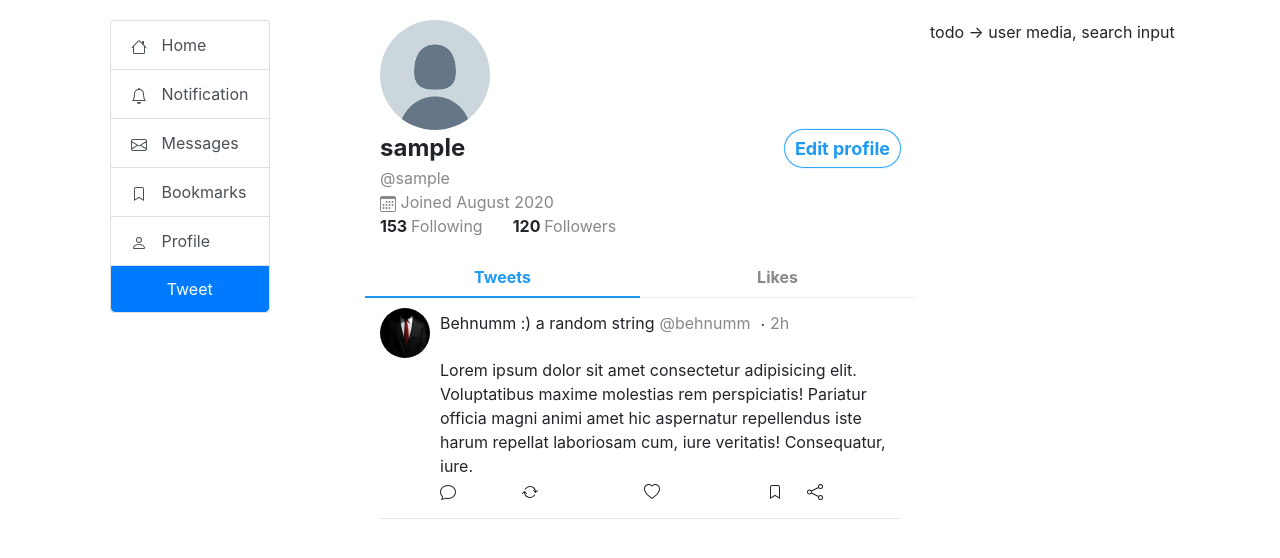
After one commit to behnambm/tweety, a Flask app: a page that uses app/templates/base.html in a window 1280 px wide. The commit adds this page. Shown: the top 558 px of the page. Run offline with Flask 2, Linux system fonts and the light colour scheme; the visitor is signed in with stand-in values (Sample User, id 1); data comes from the database, SQL or seed files in the repository; some libraries are stand-ins or nearby versions.

Commit message:
basics of profile page

```diff
--- a/app/models.py
+++ b/app/models.py
@@ -23,12 +23,12 @@ class User(db.Model, UserMixin):
     email = db.Column(db.String(255), unique=True)
     password = db.Column(db.String(255), nullable=False)
     active = db.Column(db.Boolean())
-    confirmed_at = db.Column(db.DateTime())
+    confirmed_at = db.Column(db.DateTime(), default=datetime.utcnow)
     last_login_at = db.Column(db.DateTime())
     current_login_at = db.Column(db.DateTime())
     last_login_ip = db.Column(db.String(100))
     current_login_ip = db.Column(db.String(100))
-    avatar_path = db.Column(db.String, default='/img/person.png')
+    avatar_path = db.Column(db.String, default='static/img/person.png')
     login_count = db.Column(db.Integer)
     roles = db.relationship('Role',
                             secondary=roles_users,
--- a/app/static/css/style.css
+++ b/app/static/css/style.css
@@ -205,3 +205,86 @@
 .active-line{
     border-bottom: 2px solid #FFF;
 }
+
+.user-display-name{
+    font-size: 24px;
+}
+
+.user-image img {
+    max-width: 110px;
+    max-height: 110px;
+    border-radius: 50%;
+}
+
+#edit-user-info-btn{
+    background-color: #fff;
+    outline: none;
+    border: none;
+    box-shadow: 0 0 1px 1px #19a0ff;
+    border-radius: 20px;
+    padding: 5px 10px;
+    color: #1e9af1;
+    font-size: 18px;
+    font-weight: bold;
+    float: right;
+}
+
+#edit-user-info-btn:hover{
+    background-color: rgb(30 154 241 / 0.1);
+}
+
+.user-username{
+    color: #888;
+}
+
+.joined-date {
+    color: #888;
+}
+
+.user-following{
+    float: left;
+    margin-right: 30px;
+}
+
+.tc{
+    text-align: center;
+}
+
+.bold{
+    font-weight: bold;
+}
+.follow-count{
+    font-weight: bold;
+}
+
+.follow-count span{
+    font-weight: normal;
+}
+
+.gray{
+    color: #888;
+}
+
+.user-timeline{
+    padding-top: 20px;
+}
+
+.user-timeline-actions{
+    margin-bottom: 10px;
+}
+
+.user-timeline-actions .timeline-action{
+    padding: 7px 0;
+    border-bottom: 0.01em solid #eee;
+
+}
+
+.user-timeline-actions .timeline-action.active{
+    color: #1e9af1;
+    border-bottom: 2px solid #1e9af1;
+}
+
+.user-timeline-actions .timeline-action:hover{
+    color: #1e9af1;
+    background-color: rgb(30 154 241 / 0.07);
+}
--- a/app/templates/base.html
+++ b/app/templates/base.html
@@ -18,12 +18,7 @@
         </div>
     </div>
 
-    {% include 'post_tweet.html' %}
 
-    {% include 'message_alert.html' %}
-    <div class="container-fluid-bottom-menu">
-        {% include 'bottom_side_menu.html' %}
-    </div>
     <!-- Optional JavaScript -->
     <!-- jQuery first, then Popper.js, then Bootstrap JS -->
     <script src="{{ url_for('static', filename='js/jquery-3.5.1.js') }}"></script>
--- a/app/templates/bottom_side_menu.html
+++ b/app/templates/bottom_side_menu.html
@@ -8,7 +8,7 @@
     </button>
 
     <div class="row" style="background-color: #19a0ff;">
-        <a class="col-3 active-line" href="">
+        <a class="col-3 {% if home_active %}active-line{% endif %}" href="">
             <svg width="1em" height="1em" viewBox="0 0 16 16" class="bi bi-house-fill" fill="currentColor" xmlns="http://www.w3.org/2000/svg">
               <path fill-rule="evenodd" d="M8 3.293l6 6V13.5a1.5 1.5 0 0 1-1.5 1.5h-9A1.5 1.5 0 0 1 2 13.5V9.293l6-6zm5-.793V6l-2-2V2.5a.5.5 0 0 1 .5-.5h1a.5.5 0 0 1 .5.5z"/>
               <path fill-rule="evenodd" d="M7.293 1.5a1 1 0 0 1 1.414 0l6.647 6.646a.5.5 0 0 1-.708.708L8 2.207 1.354 8.854a.5.5 0 1 1-.708-.708L7.293 1.5z"/>
@@ -24,7 +24,7 @@
               <path fill-rule="evenodd" d="M.05 3.555A2 2 0 0 1 2 2h12a2 2 0 0 1 1.95 1.555L8 8.414.05 3.555zM0 4.697v7.104l5.803-3.558L0 4.697zM6.761 8.83l-6.57 4.027A2 2 0 0 0 2 14h12a2 2 0 0 0 1.808-1.144l-6.57-4.027L8 9.586l-1.239-.757zm3.436-.586L16 11.801V4.697l-5.803 3.546z"/>
             </svg>
         </a>
-        <a class="col-3" href=""  >
+        <a class="col-3 {% if profile_active %}active-line{% endif %}" href=""  >
             <svg width="1em" height="1em" viewBox="0 0 16 16" class="bi bi-person-fill" fill="currentColor" xmlns="http://www.w3.org/2000/svg">
               <path fill-rule="evenodd" d="M3 14s-1 0-1-1 1-4 6-4 6 3 6 4-1 1-1 1H3zm5-6a3 3 0 1 0 0-6 3 3 0 0 0 0 6z"/>
             </svg>
--- a/app/templates/post_tweet.html
+++ b/app/templates/post_tweet.html
@@ -4,7 +4,7 @@
         <form action="{{ url_for('post_tweet') }}" method="POST">
             {{ post_tweet_form.csrf_token }}
             <div class="form-group post-tweet-form-group">
-                <img src="{{ url_for('static', filename='img/1.jpg') }}" alt="" class="user-avatar-img">
+                <img src="{{ current_user.avatar_path }}" alt="" class="user-avatar-img">
                 {{ post_tweet_form.text(placeholder="What's happening?", rows="3", id="exampleFormControlTextarea1", class="form-control tweet-text-area-inp") }}
                 <button type="submit" class="btn btn-primary" id="post-tweet-btn-modal">Tweet</button>
             </div>
--- /dev/null
+++ b/app/templates/profile.html
@@ -0,0 +1,121 @@
+{% extends 'base.html' %}
+
+
+{% block content %}
+{% include 'left_side_menu.html' %}
+
+
+<div class="col-xs-12 col-sm-12 col-md-6 offset-md-3">
+    <div class="time-line" data-spy="scroll" class="scrollspy-example" data-target="#list-example">
+        {% if not_found %}
+        user not found.
+        {% else %}
+        <div class="user-info">
+            <div class="user-image">
+                <img src="{{ user.avatar_path }}">
+                <div class="clear"></div>
+            </div>
+            <div class="user-bio-stuff">
+                <div class="edit-user-info-btn">
+                    <button id="edit-user-info-btn">Edit profile</button>
+                </div>
+                <div class="user-display-name"><b>{{ user.display_name or user.username }}</b></div>
+                <div class="user-username">@{{ user.username }}</div>
+                <div class="user-bio">{{ user.bio or '' }}</div>
+                <div class="clear"></div>
+                <div class="joined-date">
+                    <svg width="1em" height="1em" viewBox="0 0 16 16" class="bi bi-calendar3" fill="currentColor" xmlns="http://www.w3.org/2000/svg">
+                        <path fill-rule="evenodd" d="M14 0H2a2 2 0 0 0-2 2v12a2 2 0 0 0 2 2h12a2 2 0 0 0 2-2V2a2 2 0 0 0-2-2zM1 3.857C1 3.384 1.448 3 2 3h12c.552 0 1 .384 1 .857v10.286c0 .473-.448.857-1 .857H2c-.552 0-1-.384-1-.857V3.857z"/>
+                        <path fill-rule="evenodd" d="M6.5 7a1 1 0 1 0 0-2 1 1 0 0 0 0 2zm3 0a1 1 0 1 0 0-2 1 1 0 0 0 0 2zm3 0a1 1 0 1 0 0-2 1 1 0 0 0 0 2zm-9 3a1 1 0 1 0 0-2 1 1 0 0 0 0 2zm3 0a1 1 0 1 0 0-2 1 1 0 0 0 0 2zm3 0a1 1 0 1 0 0-2 1 1 0 0 0 0 2zm3 0a1 1 0 1 0 0-2 1 1 0 0 0 0 2zm-9 3a1 1 0 1 0 0-2 1 1 0 0 0 0 2zm3 0a1 1 0 1 0 0-2 1 1 0 0 0 0 2zm3 0a1 1 0 1 0 0-2 1 1 0 0 0 0 2z"/>
+                    </svg>
+                    Joined {{ user.confirmed_at.strftime('%B %Y') }}
+                </div>
+                <div class="follow-count">
+                    <div class="user-following">153 <span style="color: #888">Following</span></div>
+                    <div class="user-followers">120 <span style="color: #888">Followers</span></div>
+                </div>
+            </div>
+        </div>
+
+        <div class="user-timeline">
+            <div class="row user-timeline-actions">
+                <div class="col-6 tc gray bold timeline-action active">Tweets</div>
+                <div class="col-6 tc gray bold timeline-action">Likes</div>
+            </div>
+            <div class="bio-tweet-separator"></div>
+            <div class="tweet">
+                <div class="tweet-head">
+                    <div class="tweet-user-link-area">
+                    <div class="user-avatar fl">
+                        <img src="{{ url_for('static', filename='img/1.jpg') }}" alt="this user">
+                    </div>
+                    <div class="user-name fl">
+                        Behnumm :) a random string
+                    </div>
+                    <div class="user-username fl">
+                        @behnumm
+                    </div>
+                    </div>
+                    <div class="dot" style="float: left;">.</div>
+                    <div class="tweet-datetime fl">2h</div>
+                </div>
+                <div class="clear"></div>
+                <div class="tweet-body">
+            <div class="tweet-text">
+                Lorem ipsum dolor sit amet consectetur adipisicing elit. Voluptatibus maxime molestias rem perspiciatis! Pariatur officia magni animi amet hic aspernatur repellendus iste harum repellat laboriosam cum, iure veritatis! Consequatur, iure.
+            </div>
+            <div class="tweet-media"></div>
+        </div>
+                <div class="tweet-footer">
+            <div class="row">
+                <div class="tweet-footer-reply col-2">
+                    <svg width="1em" height="1em" viewBox="0 0 16 16" class="bi bi-chat cp" fill="currentColor" xmlns="http://www.w3.org/2000/svg">
+                        <path fill-rule="evenodd" d="M2.678 11.894a1 1 0 0 1 .287.801 10.97 10.97 0 0 1-.398 2c1.395-.323 2.247-.697 2.634-.893a1 1 0 0 1 .71-.074A8.06 8.06 0 0 0 8 14c3.996 0 7-2.807 7-6 0-3.192-3.004-6-7-6S1 4.808 1 8c0 1.468.617 2.83 1.678 3.894zm-.493 3.905a21.682 21.682 0 0 1-.713.129c-.2.032-.352-.176-.273-.362a9.68 9.68 0 0 0 .244-.637l.003-.01c.248-.72.45-1.548.524-2.319C.743 11.37 0 9.76 0 8c0-3.866 3.582-7 8-7s8 3.134 8 7-3.582 7-8 7a9.06 9.06 0 0 1-2.347-.306c-.52.263-1.639.742-3.468 1.105z"/>
+                    </svg>
+                </div>
+                <div class="tweet-footer-retweet col-3">
+                    <svg width="1em" height="1em" viewBox="0 0 16 16" class="bi bi-arrow-repeat cp" fill="currentColor" xmlns="http://www.w3.org/2000/svg">
+                        <path fill-rule="evenodd" d="M2.854 7.146a.5.5 0 0 0-.708 0l-2 2a.5.5 0 1 0 .708.708L2.5 8.207l1.646 1.647a.5.5 0 0 0 .708-.708l-2-2zm13-1a.5.5 0 0 0-.708 0L13.5 7.793l-1.646-1.647a.5.5 0 0 0-.708.708l2 2a.5.5 0 0 0 .708 0l2-2a.5.5 0 0 0 0-.708z"/>
+                        <path fill-rule="evenodd" d="M8 3a4.995 4.995 0 0 0-4.192 2.273.5.5 0 0 1-.837-.546A6 6 0 0 1 14 8a.5.5 0 0 1-1.001 0 5 5 0 0 0-5-5zM2.5 7.5A.5.5 0 0 1 3 8a5 5 0 0 0 9.192 2.727.5.5 0 1 1 .837.546A6 6 0 0 1 2 8a.5.5 0 0 1 .501-.5z"/>
+                    </svg>
+                </div>
+                <div class="tweet-footer-like col-3">
+                    <svg width="1em" height="1em" viewBox="0 0 16 16" class="bi bi-heart cp" fill="currentColor" xmlns="http://www.w3.org/2000/svg">
+                        <path fill-rule="evenodd" d="M8 2.748l-.717-.737C5.6.281 2.514.878 1.4 3.053c-.523 1.023-.641 2.5.314 4.385.92 1.815 2.834 3.989 6.286 6.357 3.452-2.368 5.365-4.542 6.286-6.357.955-1.886.838-3.362.314-4.385C13.486.878 10.4.28 8.717 2.01L8 2.748zM8 15C-7.333 4.868 3.279-3.04 7.824 1.143c.06.055.119.112.176.171a3.12 3.12 0 0 1 .176-.17C12.72-3.042 23.333 4.867 8 15z"/>
+                    </svg>
+                </div>
+                <div class="tweet-footer-bookmark col-1">
+                    <svg width="1em" height="1em" viewBox="0 0 16 16" class="bi bi-bookmark cp" fill="currentColor" xmlns="http://www.w3.org/2000/svg">
+                        <path fill-rule="evenodd" d="M8 12l5 3V3a2 2 0 0 0-2-2H5a2 2 0 0 0-2 2v12l5-3zm-4 1.234l4-2.4 4 2.4V3a1 1 0 0 0-1-1H5a1 1 0 0 0-1 1v10.234z"/>
+                    </svg>
+                </div>
+                <div class="tweet-footer-share col-1">
+                    <svg width="1em" height="1em" viewBox="0 0 16 16" class="bi bi-share cp" fill="currentColor" xmlns="http://www.w3.org/2000/svg">
+                        <path fill-rule="evenodd" d="M11.724 3.947l-7 3.5-.448-.894 7-3.5.448.894zm-.448 9l-7-3.5.448-.894 7 3.5-.448.894z"/>
+                        <path fill-rule="evenodd" d="M13.5 4a1.5 1.5 0 1 0 0-3 1.5 1.5 0 0 0 0 3zm0 1a2.5 2.5 0 1 0 0-5 2.5 2.5 0 0 0 0 5zm0 10a1.5 1.5 0 1 0 0-3 1.5 1.5 0 0 0 0 3zm0 1a2.5 2.5 0 1 0 0-5 2.5 2.5 0 0 0 0 5zm-11-6.5a1.5 1.5 0 1 0 0-3 1.5 1.5 0 0 0 0 3zm0 1a2.5 2.5 0 1 0 0-5 2.5 2.5 0 0 0 0 5z"/>
+                    </svg>
+                </div>
+            </div>
+        </div>
+            </div>
+        </div>
+        <hr>
+        {% endif %}
+    </div>
+</div>
+
+
+<div class="col-lg-3 d-none d-lg-block right-contect-body">
+todo -> user media, search input
+</div>
+
+
+{% include 'post_tweet.html' %}
+
+{% include 'message_alert.html' %}
+<div class="container-fluid-bottom-menu">
+    {% include 'bottom_side_menu.html' %}
+</div>
+
+
+{% endblock %}
--- a/app/views.py
+++ b/app/views.py
@@ -1,7 +1,7 @@
 from . import app
-from flask import render_template, redirect, url_for
+from flask import render_template, abort
 from .forms import PostTweetForm
-from .models import db, Tweet
+from .models import db, Tweet, User
 from flask_security import login_required, current_user
 from datetime import datetime
 
@@ -12,9 +12,9 @@ def index():
     return render_template('home.html')
 
 
-@app.route('/behnumm/<int:tweet_id>')
+@app.route('/<username>/<int:tweet_id>')
 @login_required
-def single_tweet(tweet_id):
+def single_tweet(username, tweet_id):
     return render_template('single_tweet.html')
 
 
@@ -37,6 +37,27 @@ def post_tweet():
     return 'ok', 201
 
 
+@app.route('/<username>')
+@login_required
+def profile(username):
+    if username != current_user.username:
+        user = User.query.filter_by(username=username).first()
+        if user:
+            return render_template('profile.html',
+                                   profile_active=True,
+                                   user=user,
+                                   not_found=False)
+        else:
+            return render_template('profile.html',
+                                   profile_active=True,
+                                   not_found=True)
+
+    return render_template('profile.html',
+                           profile_active=True,
+                           user=current_user,
+                           not_found=False)
+
+
 @app.context_processor
 def post_tweet_form():  # to make post tweet form available in all templates
     return dict(post_tweet_form=PostTweetForm())
```
Also changed, not shown: app/templates/home.html (+9 -0 lines), app/templates/single_tweet.html (+9 -0 lines), app/static/img/person.png (added).
